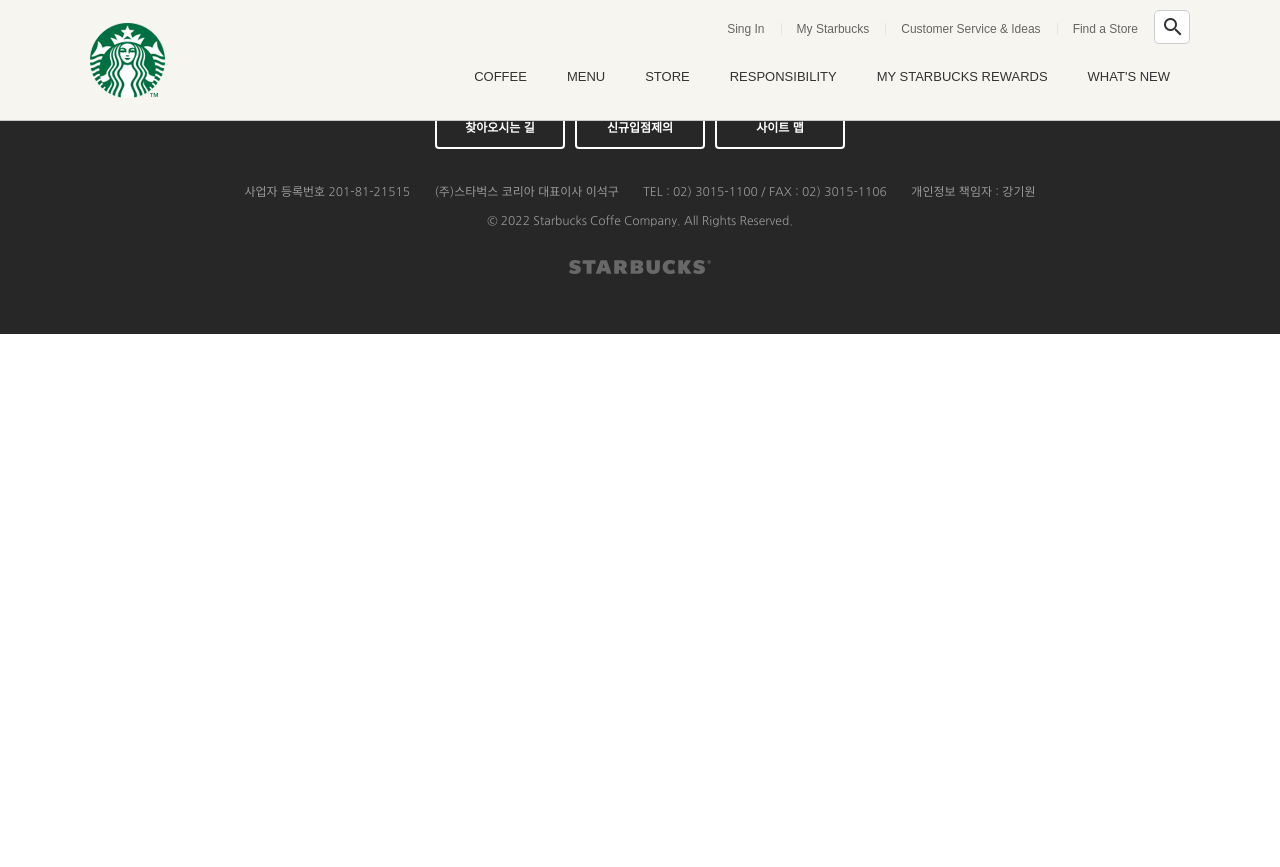
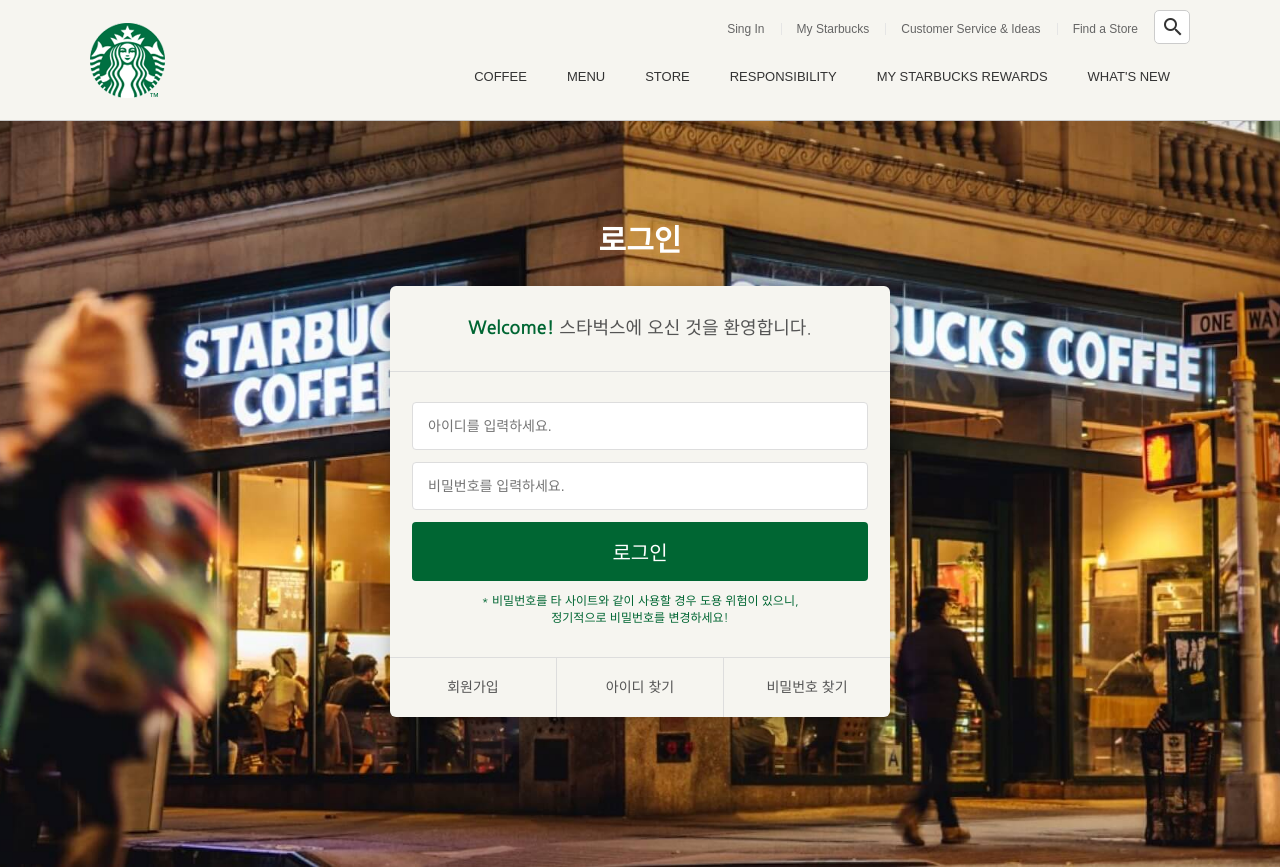
Before and after one commit to ChoiSeojun/starbucks2022, a plain HTML site: page signin/index.html in a window 1280 px wide. Shown: the top 867 px of the page. Before the commit the page ends 800 px from the top, so only its background shows below. Drawn offline with nearby package versions, Linux system fonts and the light colour scheme.

Commit message:
로그인 페이지 완성

```diff
--- /dev/null
+++ b/css/signin.css
@@ -0,0 +1,79 @@
+/* Signin */
+.signin {
+  margin-top: 120px;
+  padding: 100px 0 150px;
+  background-image: url("../images/signin_bg.jpg");
+  background-repeat: no-repeat;
+  background-position: center;
+  background-attachment: fixed;
+  background-size: cover;
+}
+.signin h1 {
+  color: #fff;
+  font-size: 30px;
+  font-weight: 700;
+  text-align: center;
+  margin-bottom: 24px;
+}
+.signin__card {
+  width: 500px;
+  margin: 0 auto;
+  border-radius: 6px;
+  background-color: #f6f5f0;
+  box-shadow: 2px 2px 20px rgba(0, 0, 0, .3);
+  color: #555;
+}
+.signin__card h2 {
+  padding: 30px;
+  font-size: 18px;
+  text-align: center;
+  border-bottom: 1px solid #ddd;
+}
+.signin__card h2 strong {
+  font-weight: 700;
+  color: #006633;
+}
+.signin__card form {
+  padding: 30px 22px;
+}
+.signin__card form input {
+  width: 100%;
+  margin-bottom: 12px;
+  padding: 15px;
+  border: 1px solid #ddd;
+  border-radius: 4px;
+  outline: none;
+  box-sizing: border-box;
+  font-size: 14px;
+}
+.signin__card form [type="submit"] {
+  background-color: #006633;
+  border: none;
+  color: #fff;
+  font-size: 20px;
+  cursor: pointer;
+}
+.signin__card form p {
+  font-size: 12px;
+  color: #006633;
+  text-align: center;
+}
+.signin__card .actions {  /* flex container */
+  display: flex;
+  border-top: 1px solid #ddd;
+}
+.signin__card .actions a { /* flex items */
+  flex-grow: 1;
+  flex-basis: 0;
+  text-align: center;
+  padding: 20px;
+  color: #555;
+  font-size: 14px;
+  border-right: 1px solid  #ddd;
+}
+.signin__card .actions a:last-child {
+  border-right: none;
+}
+.signin__card .actions a:hover {
+  text-decoration: underline;
+}
--- a/signin/index.html
+++ b/signin/index.html
@@ -40,6 +40,7 @@
 
   <!-- css 연결하기 : main.css는 되도록 마지막에 작성하여 나중에 렌더링 되도록 한다. -->
   <link rel="stylesheet" href="../css/common.css" />
+  <link rel="stylesheet" href="../css/signin.css" />
 
   <script defer src="../js/common.js"></script>
 </head>
@@ -377,8 +378,28 @@
     </div>
   </header>
 
+  <!-- Signin -->
   <section class="signin">
-
+    <h1>로그인</h1>
+    <div class="signin__card">
+      <h2>
+        <strong>Welcome!</strong> 스타벅스에 오신 것을 환영합니다.
+      </h2>
+      <form>
+        <input type="text" placeholder="아이디를 입력하세요.">
+        <input type="password" placeholder="비밀번호를 입력하세요.">
+        <input type="submit" value="로그인">
+        <p>
+          * 비밀번호를 타 사이트와 같이 사용할 경우 도용 위험이 있으니, <br />
+          정기적으로 비밀번호를 변경하세요!
+        </p>
+      </form>
+      <div class="actions">
+        <a href="javascript:void(0)">회원가입</a>
+        <a href="javascript:void(0)">아이디 찾기</a>
+        <a href="javascript:void(0)">비밀번호 찾기</a>
+      </div>
+    </div>
   </section>
 
   <!-- FOOTER -->
```
